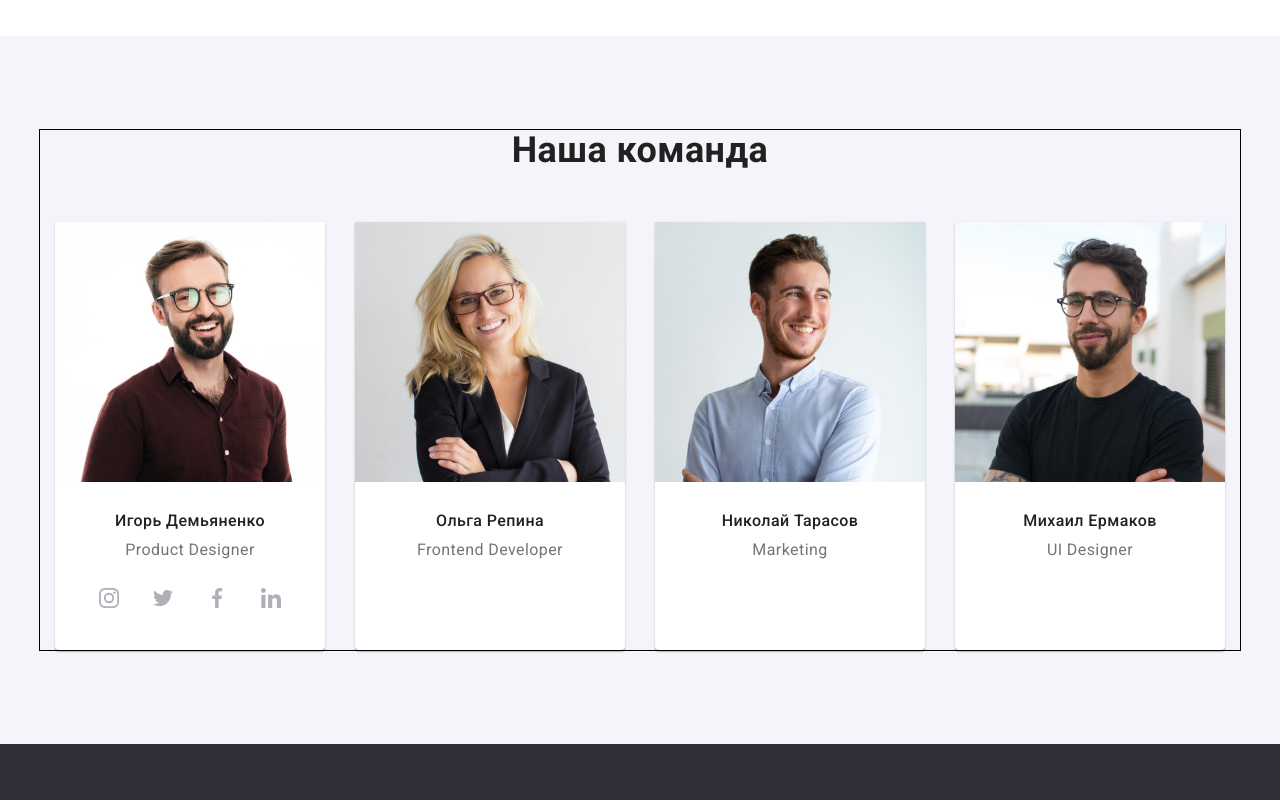
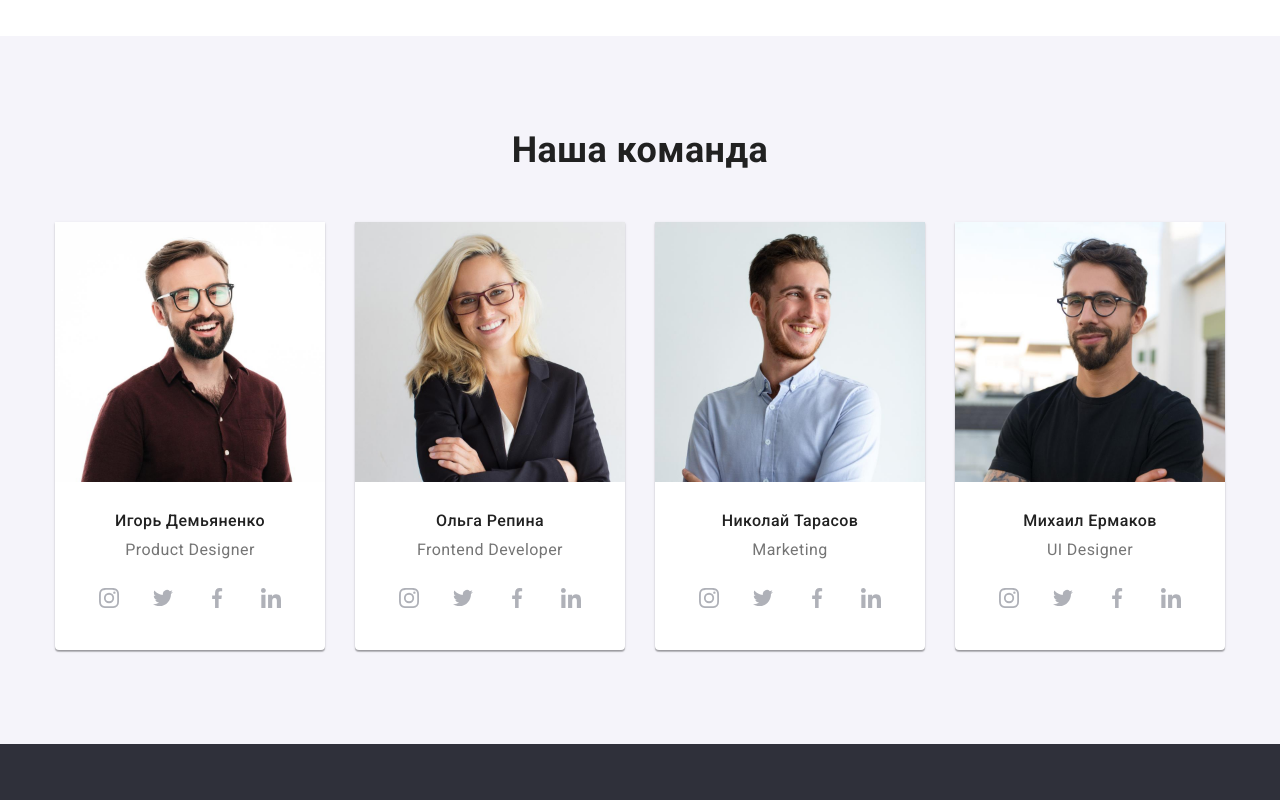
Before and after one commit to LDanchenko/goit-markup-hw-04, a plain HTML site: page index.html in a window 1280 px wide. Shown: the part 1560-2360 px from the top of the page. Drawn offline with nearby package versions, Linux system fonts and the light colour scheme.

Commit message:
позиционирует иконки в разделе "Наша команда"

```diff
--- a/css/styles.css
+++ b/css/styles.css
@@ -70,7 +70,7 @@ body {
   padding-right: 15px;
   margin-right: auto;
   margin-left: auto;
-  outline: 1px solid black;
+  /* outline: 1px solid black; */
 }
 
 .link {
@@ -432,7 +432,6 @@ body {
 .benefits-item .icon {
   width: 70px;
   height: 70px;
-  /* display: inline-flex; */
 }
 
 .benefits-item .thumb {
@@ -472,12 +471,12 @@ body {
   margin-right: 10px;
 }
 
-.social-links .thumb:hover {
+.social-links-item .thumb:hover {
   cursor: pointer;
   border-radius: 50%;
   background-color: var(--accent-color);
 }
 
-.thumb:hover .icon {
+.social-links-item .thumb:hover .icon {
   fill: var(--primary-background-color);
 }
--- a/index.html
+++ b/index.html
@@ -182,6 +182,36 @@
                   Frontend Developer
                 </p>
               </div>
+              <ul class="social-links">
+                <li class="social-links-item">
+                  <div class="thumb">
+                    <svg class="icon">
+                      <use href="./images/icons.svg#icon-instagram"></use>
+                    </svg>
+                  </div>
+                </li>
+                <li class="social-links-item">
+                  <div class="thumb">
+                    <svg class="icon">
+                      <use href="./images/icons.svg#icon-twitter"></use>
+                    </svg>
+                  </div>
+                </li>
+                <li class="social-links-item">
+                  <div class="thumb">
+                    <svg class="icon">
+                      <use href="./images/icons.svg#icon-facebook"></use>
+                    </svg>
+                  </div>
+                </li>
+                <li class="social-links-item">
+                  <div class="thumb">
+                    <svg class="icon">
+                      <use href="./images/icons.svg#icon-linkedin"></use>
+                    </svg>
+                  </div>
+                </li>
+              </ul>
             </li>
             <li class="team-list-item">
               <img src="./images/person-3.jpg" alt="Николай Тарасов" />
@@ -189,6 +219,36 @@
                 <h3 class="team-list-title">Николай Тарасов</h3>
                 <p lang="en" class="team-list-description">Marketing</p>
               </div>
+              <ul class="social-links">
+                <li class="social-links-item">
+                  <div class="thumb">
+                    <svg class="icon">
+                      <use href="./images/icons.svg#icon-instagram"></use>
+                    </svg>
+                  </div>
+                </li>
+                <li class="social-links-item">
+                  <div class="thumb">
+                    <svg class="icon">
+                      <use href="./images/icons.svg#icon-twitter"></use>
+                    </svg>
+                  </div>
+                </li>
+                <li class="social-links-item">
+                  <div class="thumb">
+                    <svg class="icon">
+                      <use href="./images/icons.svg#icon-facebook"></use>
+                    </svg>
+                  </div>
+                </li>
+                <li class="social-links-item">
+                  <div class="thumb">
+                    <svg class="icon">
+                      <use href="./images/icons.svg#icon-linkedin"></use>
+                    </svg>
+                  </div>
+                </li>
+              </ul>
             </li>
 
             <li class="team-list-item">
@@ -197,6 +257,36 @@
                 <h3 class="team-list-title">Михаил Ермаков</h3>
                 <p lang="en" class="team-list-description">UI Designer</p>
               </div>
+              <ul class="social-links">
+                <li class="social-links-item">
+                  <div class="thumb">
+                    <svg class="icon">
+                      <use href="./images/icons.svg#icon-instagram"></use>
+                    </svg>
+                  </div>
+                </li>
+                <li class="social-links-item">
+                  <div class="thumb">
+                    <svg class="icon">
+                      <use href="./images/icons.svg#icon-twitter"></use>
+                    </svg>
+                  </div>
+                </li>
+                <li class="social-links-item">
+                  <div class="thumb">
+                    <svg class="icon">
+                      <use href="./images/icons.svg#icon-facebook"></use>
+                    </svg>
+                  </div>
+                </li>
+                <li class="social-links-item">
+                  <div class="thumb">
+                    <svg class="icon">
+                      <use href="./images/icons.svg#icon-linkedin"></use>
+                    </svg>
+                  </div>
+                </li>
+              </ul>
             </li>
           </ul>
         </div>
```
Also changed, not shown: images/icons.svg.
